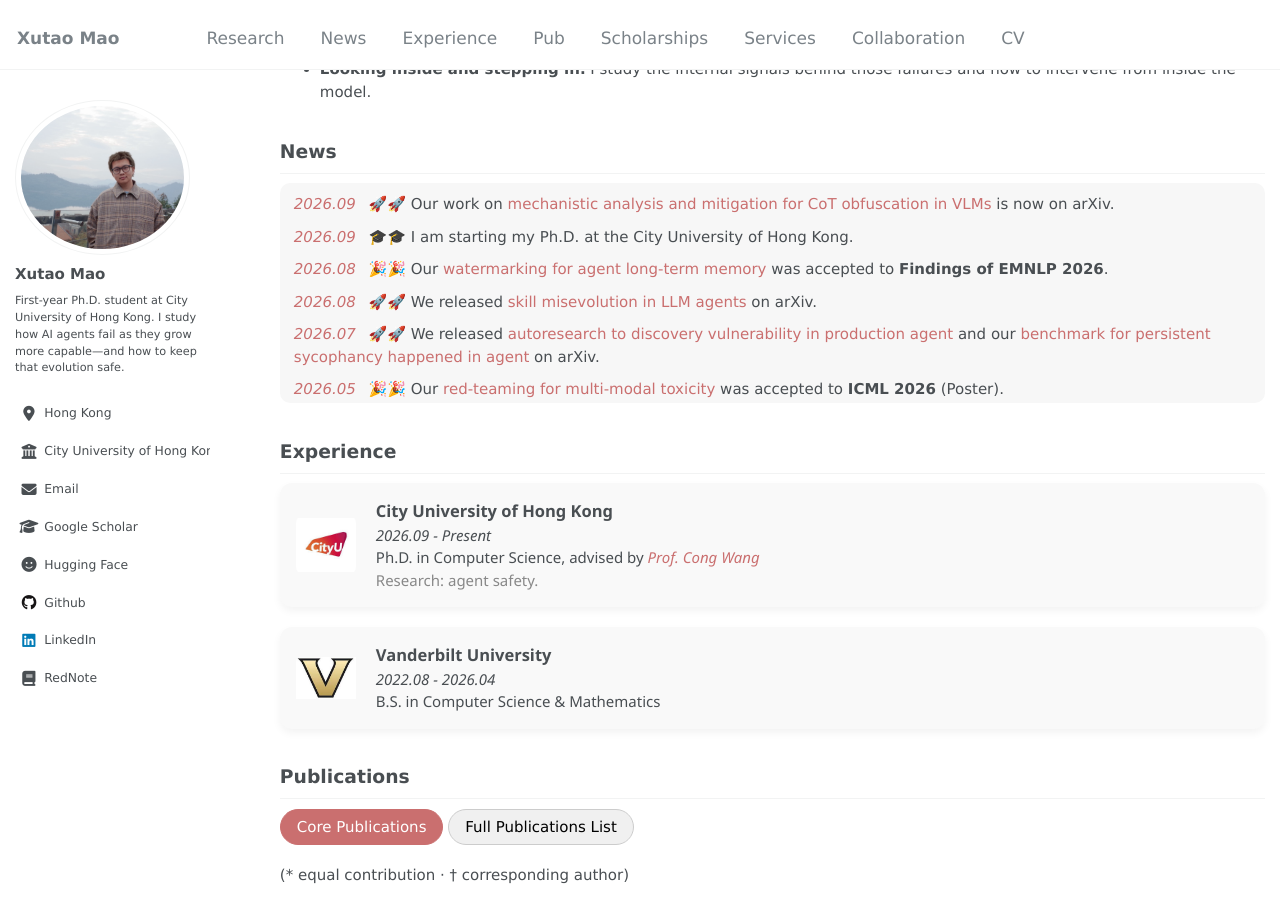
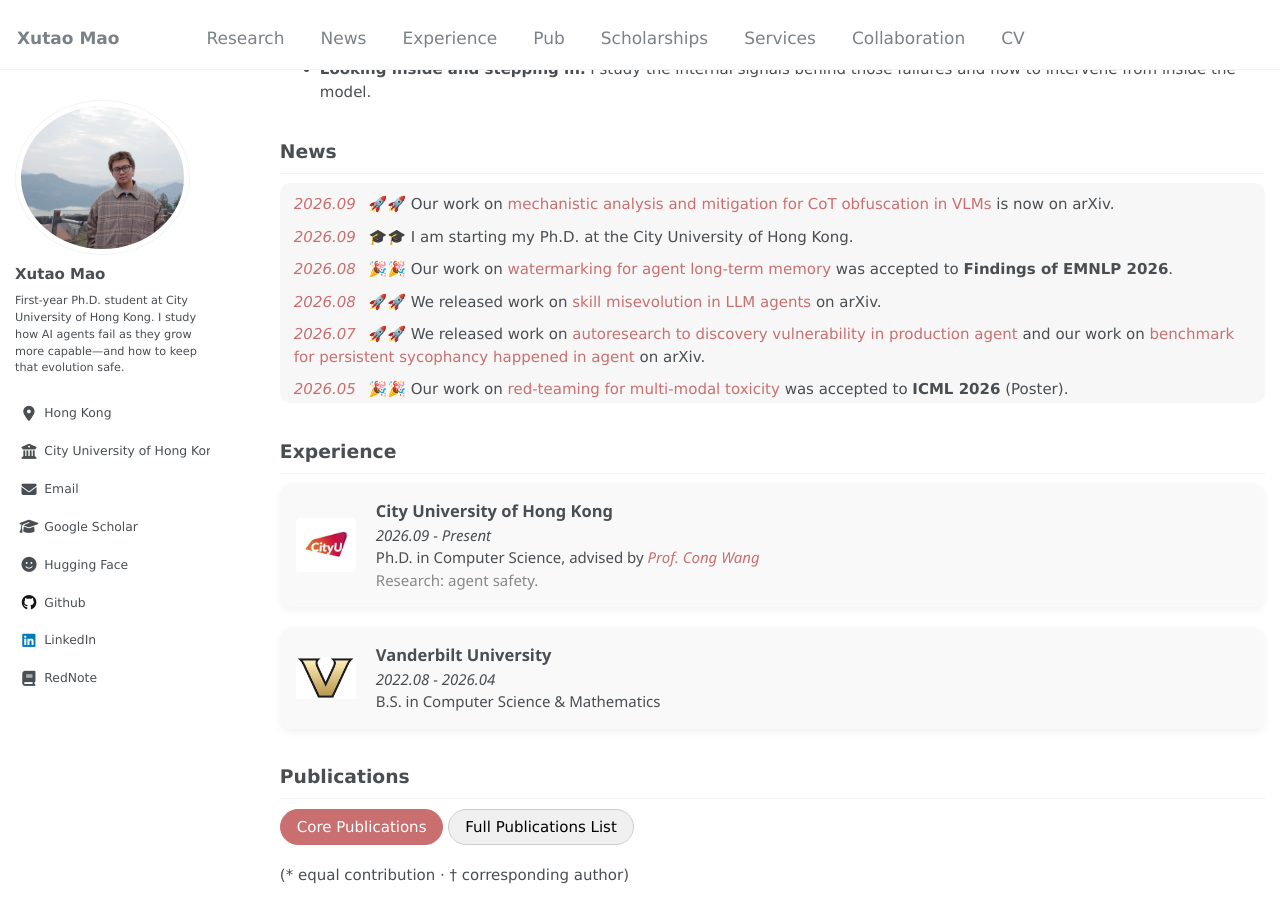
Before and after one commit to henrymao2004/henrymao2004.github.io, a Jekyll site: the page built from _pages/about.md, in a window 1280 px wide and 900 px high, scrolled down 392 px. Built offline with Jekyll 4.4.1, drawn with Linux system fonts in a browser that asks for light colours; some web fonts are replaced.

Commit message:
Use two news subjects and crop selected paper figures to their key panels.

```diff
--- a/_pages/about.md
+++ b/_pages/about.md
@@ -25,11 +25,11 @@
   <ul class="news-list">
 <li><span class="news-date"><em>2026.09</em></span> 🚀🚀 Our work on <a href="https://arxiv.org/abs/2609.24243" target="_blank">mechanistic analysis and mitigation for CoT obfuscation in VLMs</a> is now on arXiv.</li>
 <li><span class="news-date"><em>2026.09</em></span> 🎓🎓 I am starting my Ph.D. at the City University of Hong Kong.</li>
-<li><span class="news-date"><em>2026.08</em></span> 🎉🎉 Our <a href="https://arxiv.org/abs/2605.25002" target="_blank">watermarking for agent long-term memory</a> was accepted to <strong>Findings of EMNLP 2026</strong>.</li>
-<li><span class="news-date"><em>2026.08</em></span> 🚀🚀 We released <a href="https://arxiv.org/abs/2608.12851" target="_blank">skill misevolution in LLM agents</a> on arXiv.</li>
-<li><span class="news-date"><em>2026.07</em></span> 🚀🚀 We released <a href="https://arxiv.org/abs/2607.11698" target="_blank">autoresearch to discovery vulnerability in production agent</a> and our <a href="https://arxiv.org/abs/2607.10526" target="_blank">benchmark for persistent sycophancy happened in agent</a> on arXiv.</li>
-<li><span class="news-date"><em>2026.05</em></span> 🎉🎉 Our <a href="https://arxiv.org/abs/2605.00699" target="_blank">red-teaming for multi-modal toxicity</a> was accepted to <strong>ICML 2026</strong> (Poster).</li>
-<li><span class="news-date"><em>2025.11</em></span> 🎉🎉 We had <a href="https://arxiv.org/abs/2505.14422" target="_blank">social-media opinion prediction</a> (Oral) and our <a href="https://arxiv.org/abs/2505.18744" target="_blank">multi-domain text-to-SQL benchmark</a> (Poster) accepted to <strong>AAAI 2026</strong>.</li>
+<li><span class="news-date"><em>2026.08</em></span> 🎉🎉 Our work on <a href="https://arxiv.org/abs/2605.25002" target="_blank">watermarking for agent long-term memory</a> was accepted to <strong>Findings of EMNLP 2026</strong>.</li>
+<li><span class="news-date"><em>2026.08</em></span> 🚀🚀 We released work on <a href="https://arxiv.org/abs/2608.12851" target="_blank">skill misevolution in LLM agents</a> on arXiv.</li>
+<li><span class="news-date"><em>2026.07</em></span> 🚀🚀 We released work on <a href="https://arxiv.org/abs/2607.11698" target="_blank">autoresearch to discovery vulnerability in production agent</a> and our work on <a href="https://arxiv.org/abs/2607.10526" target="_blank">benchmark for persistent sycophancy happened in agent</a> on arXiv.</li>
+<li><span class="news-date"><em>2026.05</em></span> 🎉🎉 Our work on <a href="https://arxiv.org/abs/2605.00699" target="_blank">red-teaming for multi-modal toxicity</a> was accepted to <strong>ICML 2026</strong> (Poster).</li>
+<li><span class="news-date"><em>2025.11</em></span> 🎉🎉 Our work on <a href="https://arxiv.org/abs/2505.14422" target="_blank">social-media opinion prediction</a> (Oral) and our work on <a href="https://arxiv.org/abs/2505.18744" target="_blank">multi-domain text-to-SQL benchmark</a> (Poster) accepted to <strong>AAAI 2026</strong>.</li>
   </ul>
 </div>
 
@@ -71,7 +71,7 @@
 <div class="publication-card" data-category="all">
   <div style="display: flex; align-items: center;">
     <div class="pub-media-rotator" data-interval="4000" style="position: relative; width: 320px; height: 180px; margin-right: 20px; border-radius: 8px; overflow: hidden; flex: 0 0 auto;">
-      <img src="images/stare.png" alt="STARE" style="width: 320px; height: 180px; object-fit: contain; display: block; margin: 0 auto;">
+      <img src="images/cards/stare.jpg" alt="STARE" style="width: 320px; height: 180px; object-fit: cover; display: block; margin: 0 auto;">
     </div>
     <div>
       <strong>STARE: Step-wise Temporal Alignment and Red-teaming Engine for Multi-modal Toxicity Attack</strong><br>
@@ -88,7 +88,7 @@
 <div class="publication-card" data-category="all">
   <div style="display: flex; align-items: center;">
     <div class="pub-media-rotator" data-interval="4000" style="position: relative; width: 320px; height: 180px; margin-right: 20px; border-radius: 8px; overflow: hidden; flex: 0 0 auto;">
-      <img src="images/trustfork.png" alt="TrustFork" style="width: 320px; height: 180px; object-fit: contain; display: block; margin: 0 auto;">
+      <img src="images/cards/trustfork.jpg" alt="TrustFork" style="width: 320px; height: 180px; object-fit: cover; display: block; margin: 0 auto;">
     </div>
     <div>
       <strong>Trust the Brand, Lose Control: How Identity Hijacks LLM Agent Orchestration</strong><br>
@@ -106,7 +106,7 @@
 <div class="publication-card" data-category="all">
   <div style="display: flex; align-items: center;">
     <div class="pub-media-rotator" data-interval="4000" style="position: relative; width: 320px; height: 180px; margin-right: 20px; border-radius: 8px; overflow: hidden; flex: 0 0 auto;">
-      <img src="images/cave.png" alt="CAVE-Bench" style="width: 320px; height: 180px; object-fit: contain; display: block; margin: 0 auto;">
+      <img src="images/cards/cave.jpg" alt="CAVE-Bench" style="width: 320px; height: 180px; object-fit: cover; display: block; margin: 0 auto;">
     </div>
     <div>
       <strong>You're Right, Let Me Fix It: How LLM Agents Damage Correct Work When Falsely Accused</strong><br>
@@ -124,7 +124,7 @@
 <div class="publication-card" data-category="all">
   <div style="display: flex; align-items: center;">
     <div class="pub-media-rotator" data-interval="4000" style="position: relative; width: 320px; height: 180px; margin-right: 20px; border-radius: 8px; overflow: hidden; flex: 0 0 auto;">
-      <img src="images/aha.png" alt="AHA" style="width: 320px; height: 180px; object-fit: contain; display: block; margin: 0 auto;">
+      <img src="images/cards/aha.jpg" alt="AHA" style="width: 320px; height: 180px; object-fit: cover; display: block; margin: 0 auto;">
     </div>
     <div>
       <strong>Agent Hacks Agent: Autoresearch for Production-Agent Red-Teaming</strong><br>
@@ -142,7 +142,7 @@
 <div class="publication-card" data-category="all">
   <div style="display: flex; align-items: center;">
     <div class="pub-media-rotator" data-interval="4000" style="position: relative; width: 320px; height: 180px; margin-right: 20px; border-radius: 8px; overflow: hidden; flex: 0 0 auto;">
-      <img src="images/pasb.png" alt="PASB" style="width: 320px; height: 180px; object-fit: contain; display: block; margin: 0 auto;">
+      <img src="images/cards/pasb.jpg" alt="PASB" style="width: 320px; height: 180px; object-fit: cover; display: block; margin: 0 auto;">
     </div>
     <div>
       <strong>Agents Don't Just Agree, They Remember: Benchmarking Persistent Sycophancy in Stateful Personal Agents</strong><br>
```
Also changed, not shown: images/cards/aha.jpg (added), images/cards/cave.jpg (added), images/cards/pasb.jpg (added), images/cards/stare.jpg (added), images/cards/trustfork.jpg (added).
